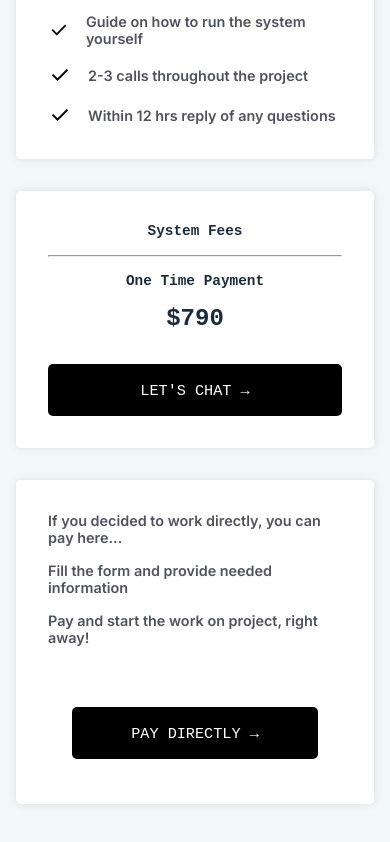
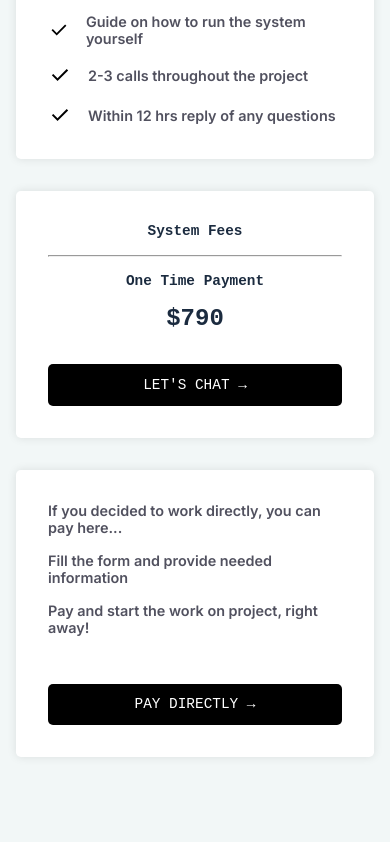
Before and after one commit to 0-Akash-03/zaplit-website, a plain HTML site: page pricing.html in a window 390 px wide. Shown: the part 910-1752 px from the top of the page. Drawn offline with Linux system fonts and the light colour scheme.

Commit message:
updated pricing page buttons

```diff
--- a/pricing.html
+++ b/pricing.html
@@ -338,23 +338,22 @@
               <hr />
               <p class="price-box-payment">One Time Payment</p>
               <p class="price-box-price">$790</p>
-              <div class="cta-btn-right">
-                <button class="cta-btn chat-btn-pricing">
-                  <a href="/chat">LET'S CHAT &#x2192;</a>
-                </button>
-              </div>
+              <p class="pay-button-container">
+                <a class="pay-button" href="/chat">LET'S CHAT &#x2192;</a>
+              </p>
             </div>
             <div class="pay-box">
               <p>If you decided to work directly, you can pay here...</p>
               <p>Fill the form and provide needed information</p>
               <p>Pay and start the work on project, right away!</p>
-              <div class="cta-btn-right pay-button">
-                <button class="cta-btn chat-btn-pricing">
-                  <a href="https://forms.gle/xHsnm4Gnr9hmJNsi8" target="_blank"
-                    >PAY DIRECTLY &#x2192;</a
-                  >
-                </button>
-              </div>
+              <p class="pay-button-container">
+                <a
+                  class="pay-button"
+                  href="https://forms.gle/xHsnm4Gnr9hmJNsi8"
+                  target="_blank"
+                  >PAY DIRECTLY &#x2192;</a
+                >
+              </p>
             </div>
           </li>
         </ul>
--- a/styles/pricing.css
+++ b/styles/pricing.css
@@ -123,12 +123,6 @@
   margin-top: 1rem;
 }
 
-.chat-btn-pricing {
-  margin: 0rem;
-  margin-top: 2rem;
-  width: 100%;
-}
-
 .pay-box {
   width: 70%;
   margin-top: 2rem;
@@ -149,8 +143,37 @@
   text-align: left;
 }
 
+.pay-button-container {
+  display: flex;
+  flex-direction: column;
+  align-items: center;
+  justify-content: center;
+  width: 100%;
+  position: relative;
+  margin: 2rem 0 0 0;
+}
+
 .pay-button {
+  background-color: var(--color-btn-1);
+  color: var(--color-white-key);
+  padding: 1rem 20%;
+  border-radius: 5px;
+  font-size: 0.95rem;
+  font-weight: 500;
+  border: none;
+  cursor: pointer;
+  text-align: center;
+  margin: 0;
   width: 100%;
+
+  text-decoration: none;
+  color: var(--color-white-key);
+  font-family: var(--font-secondary);
+}
+
+.pay-button:hover {
+  background-color: var(--color-btn-hover-1);
+  transform: translateY(-2px);
 }
 
 /* Media Queries */
@@ -251,12 +274,6 @@
   .feature-item {
     font-size: 0.8rem;
   }
-
-  .pay-button {
-    width: 100%;
-    max-width: 300px;
-    margin: 0 auto;
-  }
 }
 
 @media screen and (max-width: 480px) {
```
